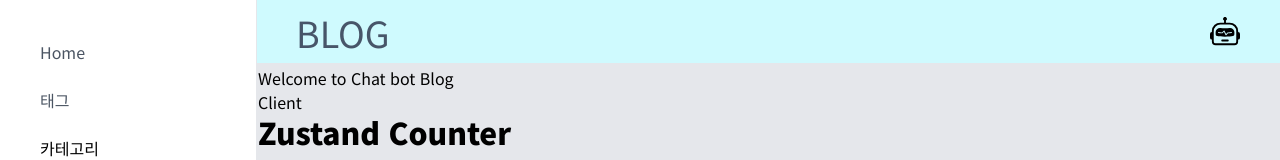
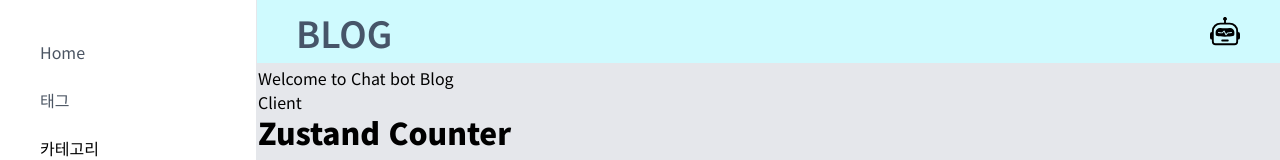
Before and after one commit to 82orez/next-blog-chatbot, a Next.js app: page / in a window 1280 px wide. Shown: the top 160 px of the page. Built offline with nearby package versions, Linux system fonts and the light colour scheme.

Commit message:
Blog semibold

```diff
--- a/src/components/Header.tsx
+++ b/src/components/Header.tsx
@@ -14,7 +14,7 @@ export default function Header() {
         {isOpen ? <AiOutlineClose /> : <AiOutlineMenu />}
       </button>
       <Link href="/">
-        <h1 className="text-3xl font-medium text-slate-600 lg:text-4xl">BLOG</h1>
+        <h1 className="text-3xl font-semibold text-slate-600 lg:text-4xl">BLOG</h1>
       </Link>
       <Link href={"/search"} className={"text-2xl lg:text-3xl"} data-cy="chatbotLink">
         <BsRobot />
```
